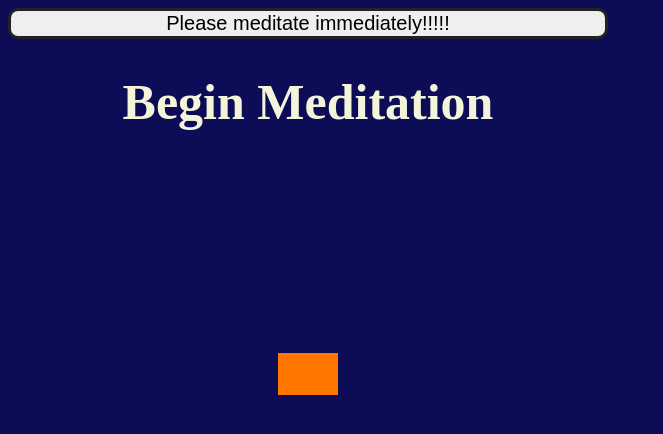
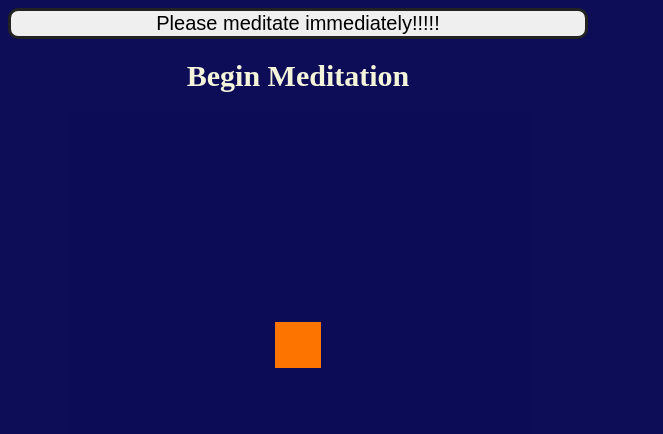
Before and after one commit to basswoman/chrome-extension-meditation, a browser extension: page index.html in a window 1280 px wide. Both pictures are taken after a click on the button "Please meditate immediately!!!!!". Shown: the whole page, without its empty margins (0-663 px from the left). Drawn offline with Linux system fonts and the light colour scheme.

Commit message:
center animation container

```diff
--- a/styles.css
+++ b/styles.css
@@ -1,14 +1,14 @@
-body, #title {
+* {
   animation: fadeInAnimation ease 3s;
   animation-iteration-count: 1;
   animation-fill-mode: forwards;
 }
 
 body {
-    height: 420px;
-    width: 600px;
+  height: 580px;
+  width: 580px;
   background-color: rgb(13, 13, 87);
-
+  position: relative;
 }
 
 @keyframes fadeInAnimation {
@@ -22,17 +22,20 @@ body {
 
 #animationContainer {
   background-color: rgb(13, 13, 87);
-    width: 100%;
-    height: 100%;
-    z-index: 1;
+  width: 80%;
+  height: 80%;
   display: flex;
   justify-content: center;
   align-items: center;
-      /* box-sizing: border-box; */
+  top: 0;
+  left: 0;
+  bottom: 0;
+  right: 0;
+  margin: auto;
 }
-#title{
+#title {
   color: beige;
-    font-size: 50px;
+  font-size: 30px;
   text-align: center;
 }
 
```
Lines whose indentation alone changed are shown as unchanged.
